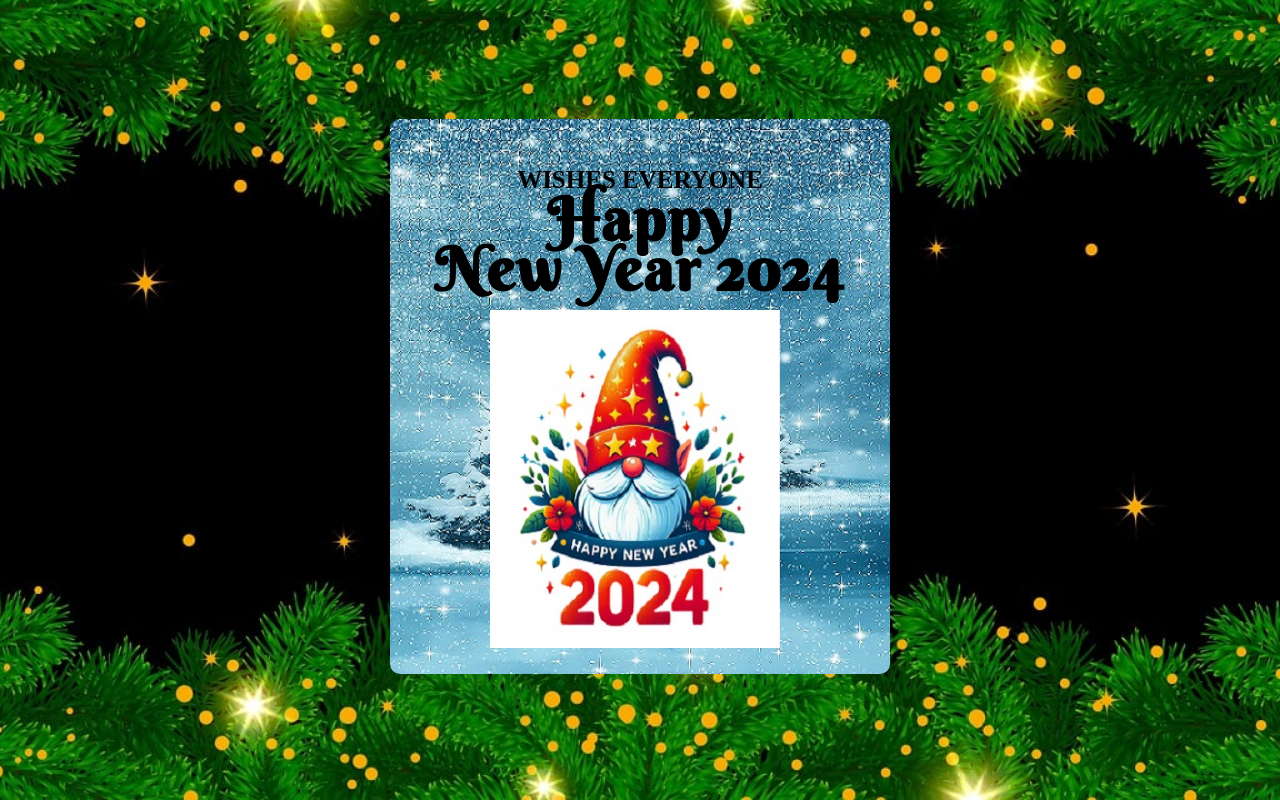
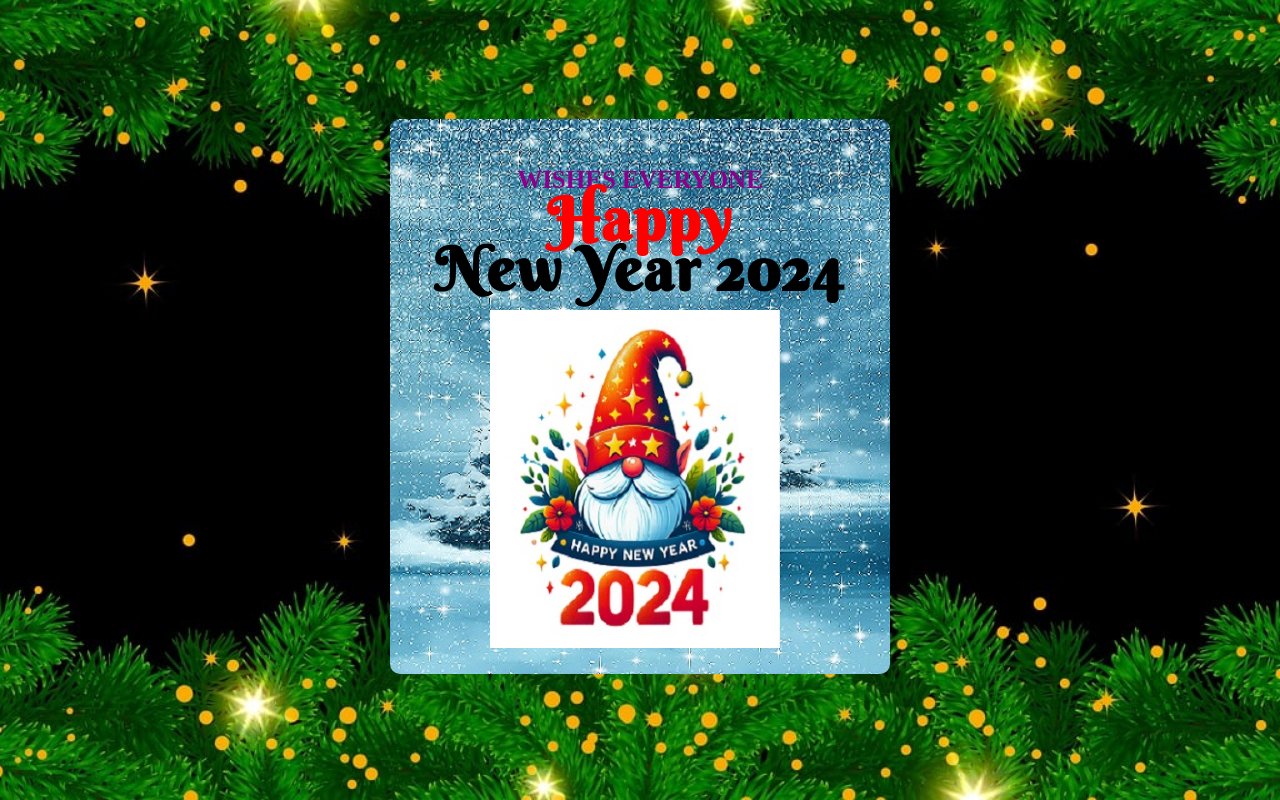
Before and after one commit to sachinkumar854881/NewYearCard, a plain HTML site: page index.html in a window 1280 px wide. Drawn offline with Linux system fonts and the light colour scheme; a web font is replaced by a local one.

Commit message:
add css file

```diff
--- a/css/style.css
+++ b/css/style.css
@@ -53,11 +53,13 @@ body{
     margin:10px;
 }
 .card .title h2{
+    color:darkmagenta;
     font-family:"Eczar",serif;
     font-size:25px;
     text-transform:uppercase;
 }
 .card .title h1{
+    color:red;
     font-family:"Berkshire Swash",cursive;
     font-size:60px;
     letter-spacing:2px;
```
